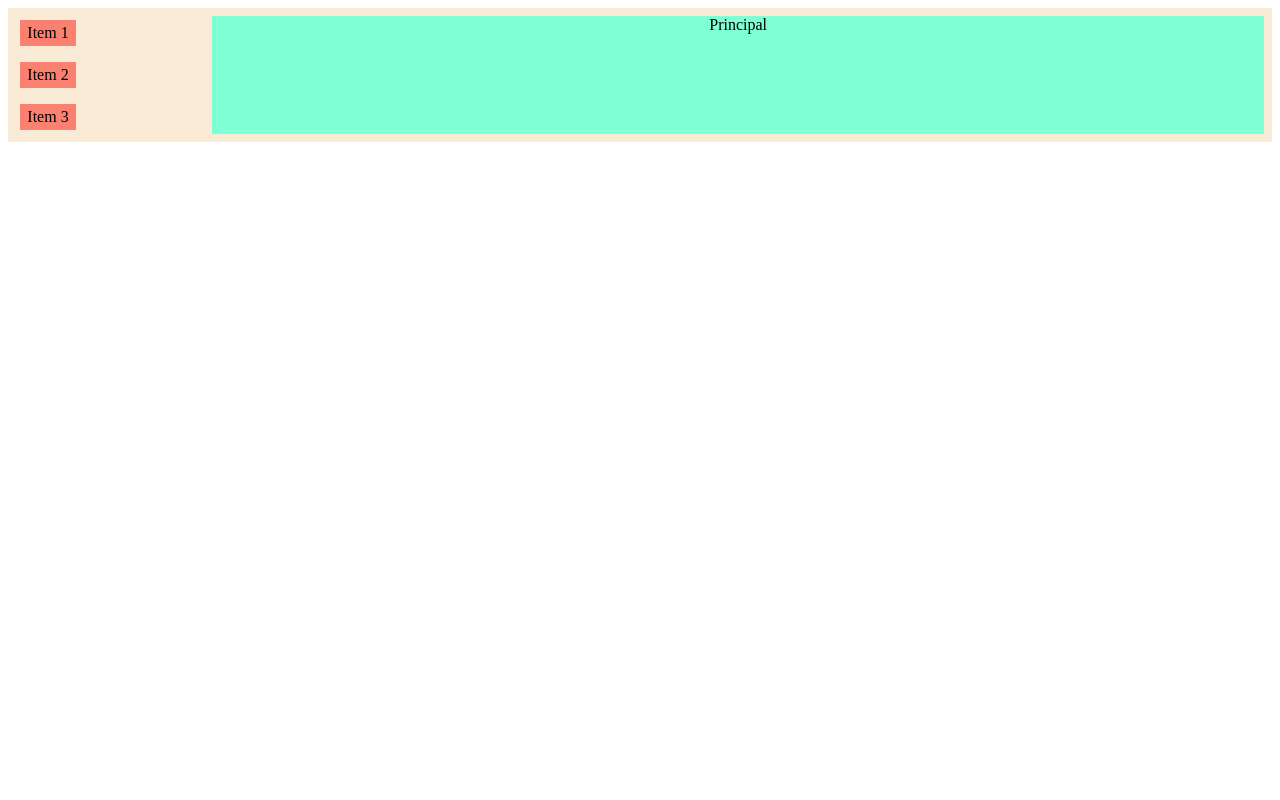
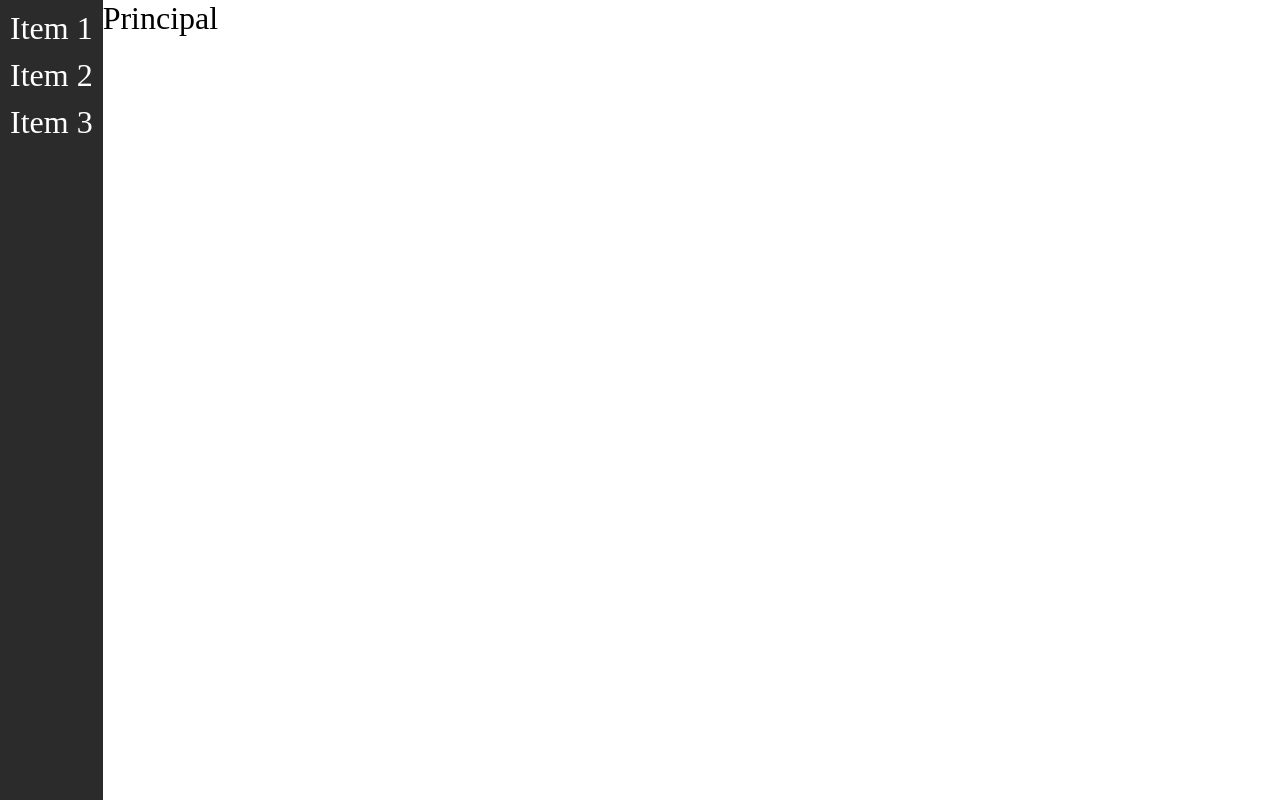
Before and after one commit to DKasius/Ejercicio-7-CSS-OpenBootcamp, a plain HTML site: page index.html in a window 1280 px wide. Drawn offline with Linux system fonts and the light colour scheme.

Commit message:
2o Commit

```diff
--- a/index.html
+++ b/index.html
@@ -8,11 +8,13 @@
     <title>Diseño Responsive con CSS</title>
 </head>
 <body>
-    <div class="contenedor">
-        <div class="item item1">Item 1</div>
-        <div class="item item2">Item 2</div>
-        <div class="item item3">Item 3</div>
-        <div class="principal">Principal</div>
+    <div class="sidebar">
+        <span>Item 1</span>
+        <span>Item 2</span>
+        <span>Item 3</span>
+    </div>
+    <div>
+        <span class="main">Principal</span>
     </div>
 
 </body>
--- a/styles.css
+++ b/styles.css
@@ -1,29 +1,35 @@
-.contenedor{
-    display: grid;
-    background-color: antiquewhite;
-    padding: 0.5rem;
-    gap:0.5rem;
-
+* {
+    margin: 0;
+    padding: 0;
 }
 
-.item{
-
-    background-color: salmon;
-    padding: 0.25rem;
-    margin:0.25rem;
-    width: 3rem;
-    text-align: center;
+body {
+    min-height: 100vh;
+    min-width: 100vw;
+    display: flex;
+    font-size: 2rem;
 }
 
-.principal{
-    background-color: aquamarine;
-    text-align: center;
-    grid-area: 1 / 2 / 4 / 10;
+div.sidebar {
+    background-color: #2b2b2b;
+    color: white;
+    display: flex;
+    flex-direction: column;
+    padding: 10px;
+    gap: 10px;
 }
 
-@media (min-width: 640px){
-    .item{
+div.main {
+    padding: 10px;
+    flex-grow: 1;
+}
+
+@media (max-width: 640px) {
+    body {
+        flex-direction: column-reverse;
+    }
+    div.sidebar {
         flex-direction: row;
+        justify-content: space-evenly;
     }
-
 }
```
